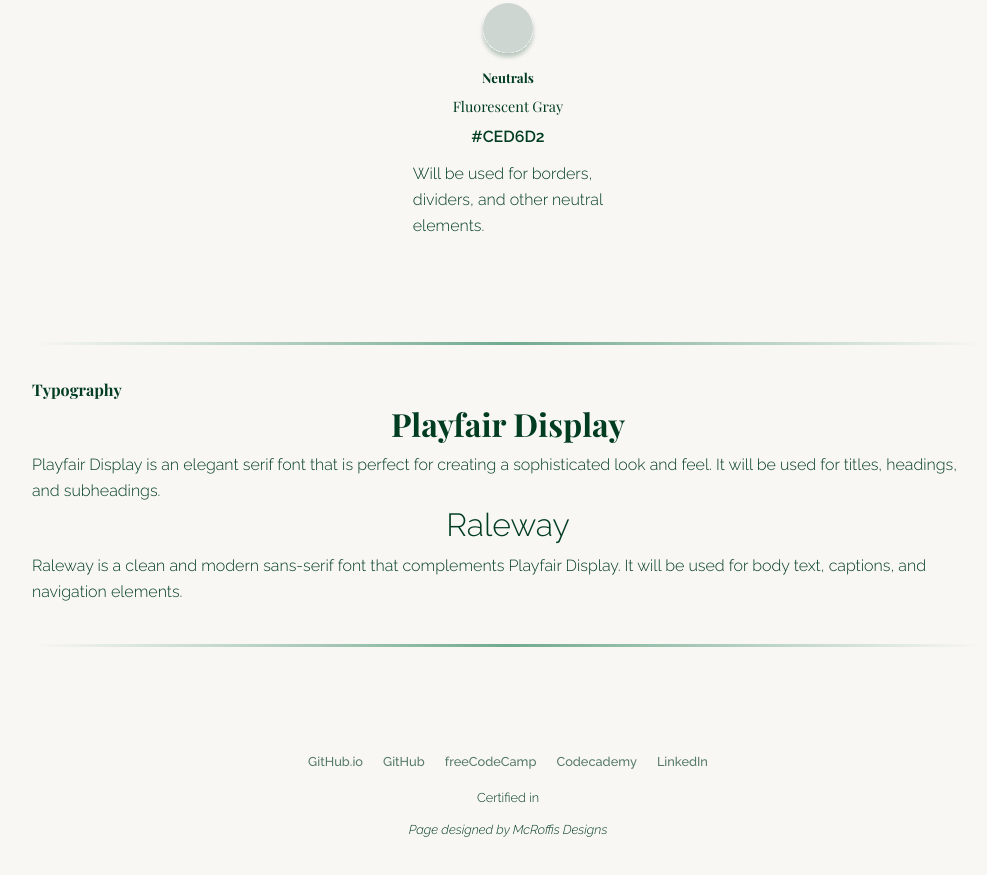
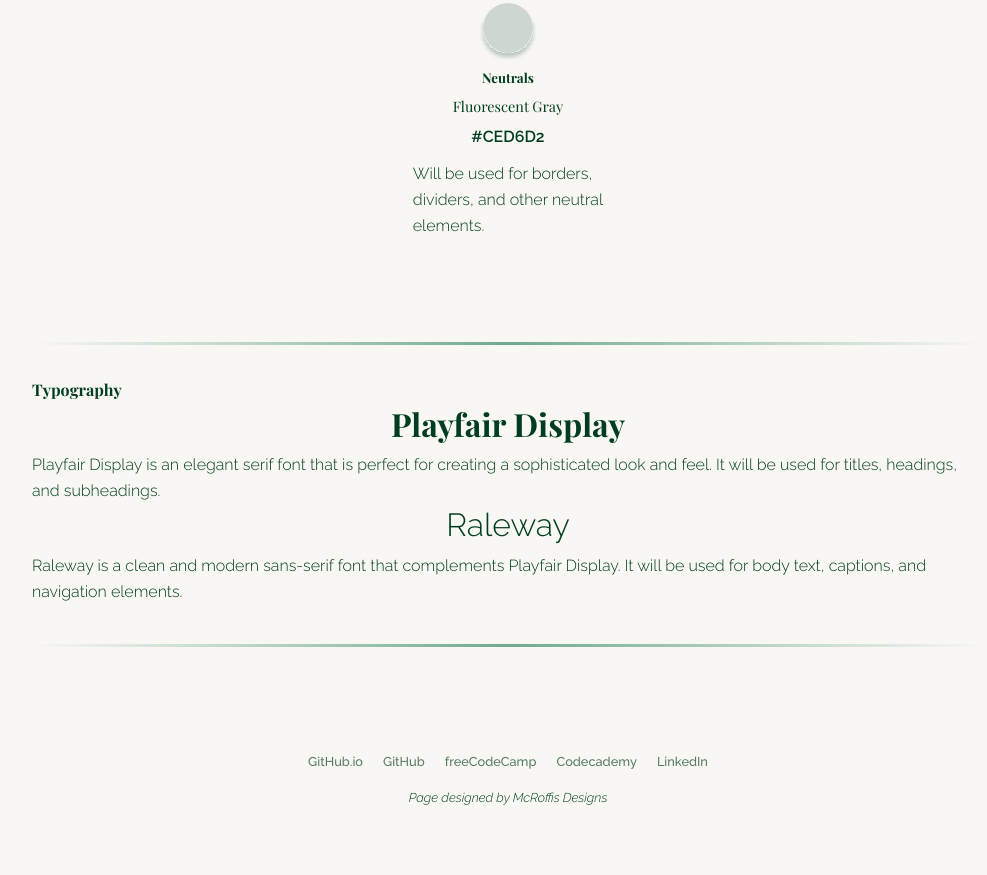
Before and after one commit to AMcRare/amcrare.github.io, a plain HTML site: page web-115/brandboard.html in a window 1280 px wide. Shown: the part 1155-2030 px from the top of the page, without its empty margins (132-1119 px from the left). Drawn offline with nearby package versions, Linux system fonts and the light colour scheme; a web font is replaced by a local one.

Commit message:
Removed Certified from all footers

```diff
--- a/web-115/brandboard.html
+++ b/web-115/brandboard.html
@@ -148,7 +148,6 @@
         </ul>
       </nav>
       <div>
-        <p>Certified in</p>
         <p><em>Page designed by McRoffis Designs</em></p>
       </div>
     </footer>
```
Also changed, not shown: web-115/contract.html (+0 -1 lines), web-115/index.html (+0 -1 lines), web-115/introduction.html (+0 -1 lines).
